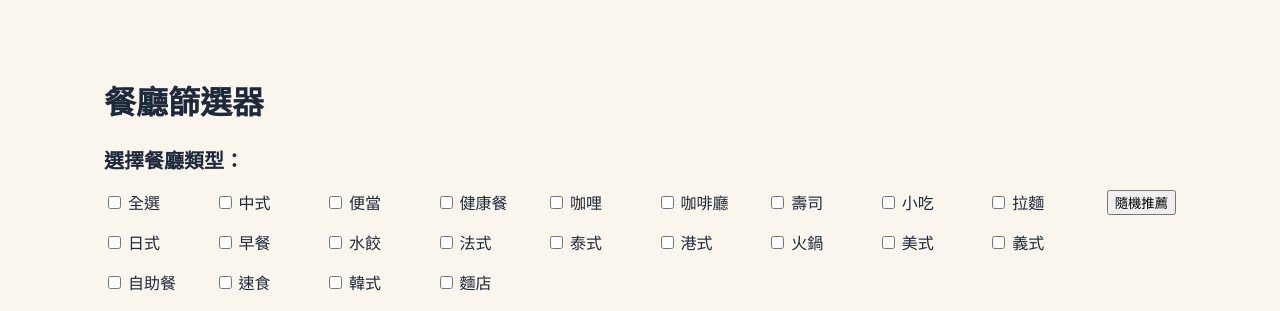
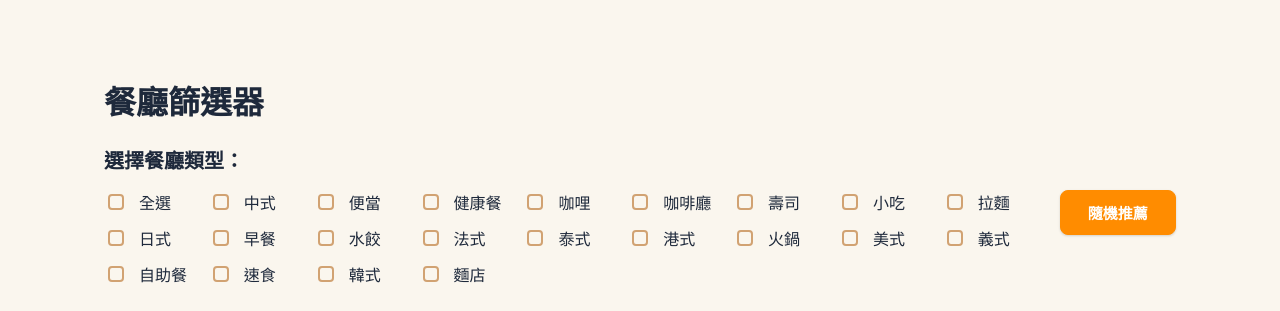
Before and after one commit to pinhsuan031/food_selector, a Flask app: page / in a window 1280 px wide. Shown: the top 311 px of the page. Run offline with Flask 3, Linux system fonts and the light colour scheme.

Commit message:
update checkbox, result section ui

```diff
--- a/static/style.css
+++ b/static/style.css
@@ -33,7 +33,7 @@ body {
     }
 }
 
-/* 選擇類型區塊 */
+/* select type */
 #filter-form {
     margin-bottom: 4rem;
 }
@@ -60,7 +60,7 @@ body {
 .cuisine-grid {
     display: grid;
     grid-template-columns: repeat(2, minmax(0, 1fr));
-    gap: 1rem;
+    gap: 12px;
     flex-grow: 1;
 }
 
@@ -76,13 +76,122 @@ body {
     }
 }
 
+/* checkbox */
+.checkbox-label {
+    display: flex;
+    align-items: center;
+    cursor: pointer;
+    gap: 0.75rem;
+}
 
+.type-checkbox {
+    -webkit-appearance: none;
+    appearance: none;
+    width: 1rem;
+    height: 1rem;
+    border: 2px solid var(--brand-border);
+    border-radius: 0.25rem;
+    background-color: transparent;
+    cursor: pointer;
+    position: relative;
+    vertical-align: middle;
+    font-size: 0.875rem;
+    font-weight: 500;
+}
+
+.type-checkbox:checked {
+    background-color: var(--brand-border);
+}
+
+.type-checkbox:checked::after {
+    content: '';
+    position: absolute;
+    left: 50%;
+    top: 50%;
+    width: 6px;
+    height: 10px;
+    border: solid white;
+    border-width: 0 2px 2px 0;
+    transform: translate(-50%, -60%) rotate(45deg);
+}
+
+/* submit button */
+#submit-btn {
+    background-color: var(--brand-orange);
+    color: white;
+    font-size: 15px;
+    font-weight: 700;
+    padding: 0.7rem 1.7rem;
+    border: 1px solid var(--brand-orange);
+    border-radius: 0.5rem;
+    box-shadow: var(--shadow-soft);
+    cursor: pointer;
+    transition: background-color 0.2s;
+    white-space: nowrap;
+}
+
+#submit-btn:hover {
+    background-color: var(--brand-orange-hover);
+}
+
+/* Results Section */
+.results-grid {
+    display: grid;
+    grid-template-columns: repeat(1, minmax(0, 1fr));
+    gap: 2rem;
+}
+
+@media (min-width: 1024px) {
+    .results-grid {
+        grid-template-columns: repeat(12, minmax(0, 1fr));
+    }
+}
+
+.results-grid {
+    display: grid;
+    grid-template-columns: repeat(1, minmax(0, 1fr));
+    gap: 2rem;
+}
+
+@media (min-width: 1024px) {
+    .results-grid {
+        grid-template-columns: repeat(12, minmax(0, 1fr));
+    }
+}
+
+
+.card-wrapper {
+    grid-column: span 4;
+    display: flex;
+    flex-direction: column;
+    gap: 1.5rem;
+    max-height: 600px;
+    overflow-y: auto;
+    padding-right: 0.5rem;
+}
+
+.restaurant-card {
+    background-color: var(--card-bg);
+    padding: 1.25rem;
+    border-radius: 0.75rem;
+    border: 1px solid #f1f5f9;
+    box-shadow: var(--shadow-soft);
+    transition: box-shadow 0.2s;
+}
+
+.restaurant-card:hover {
+    box-shadow: var(--shadow-md);
+}
 
 
 
 
 
 #map {
-    height: 400px;
-    width: 600px;
+    grid-column: span 8 / span 8;
+    position: relative;
+    border-radius: 0.75rem;
+    box-shadow: var(--shadow-soft);
+    /* width: 700px; */
+    height: 500px;
 }
--- a/templates/index.html
+++ b/templates/index.html
@@ -21,11 +21,11 @@
         <h3 class="section-header">選擇餐廳類型：</h3>
         <div class="cuisine-grid-wrapper">
             <div class="cuisine-grid">
-                <label>
-                    <input type="checkbox" id="select-all"> 全選
+                <label class="checkbox-label">
+                    <input type="checkbox" class="type-checkbox" id="select-all"> 全選
                 </label>
                 {% for type in all_types %}
-                <label>
+                <label class="checkbox-label">
                     <input type="checkbox" class="type-checkbox" value="{{ type }}">
                     {{ type }}
                 </label>
@@ -37,14 +37,12 @@
 
     <hr>
 
-    <div id="result-section" style="display: none;">
-        <h3>為您推薦的餐廳：</h3>
-        <div id="restaurant-cards" class="card-wrapper"></div>
+    <h3>為您推薦的餐廳：</h3>
+    <div class="results-grid">
+        <div id="restaurant-cards" class="card-wrapper" style="display: none;"></div>
 
+        <div id="map"></div>
     </div>
-
-    <div id="map"></div>
-
 
 
     <script src="./static/map.js"></script>
@@ -97,7 +95,7 @@
                 .then(response => response.json())
                 .then(data => {
                     const cardWrapper = document.getElementById('restaurant-cards');
-                    const section = document.getElementById('result-section');
+                    // const section = document.getElementById('result-section');
 
                     // 清空舊的內容
                     cardWrapper.innerHTML = '';
@@ -115,11 +113,11 @@
                 `;
                             cardWrapper.innerHTML += card;
                         });
-                        section.style.display = 'block'; // 顯示結果
+                        cardWrapper.style.display = 'block'; // 顯示結果
                     } else {
                         const message = `<p>找不到相符的餐廳</p>`;
+                        cardWrapper.style.display = 'block';
                         cardWrapper.innerHTML += message;
-                        section.style.display = 'block';
                     }
                 })
                 .catch(error => console.error('Error:', error));
```
